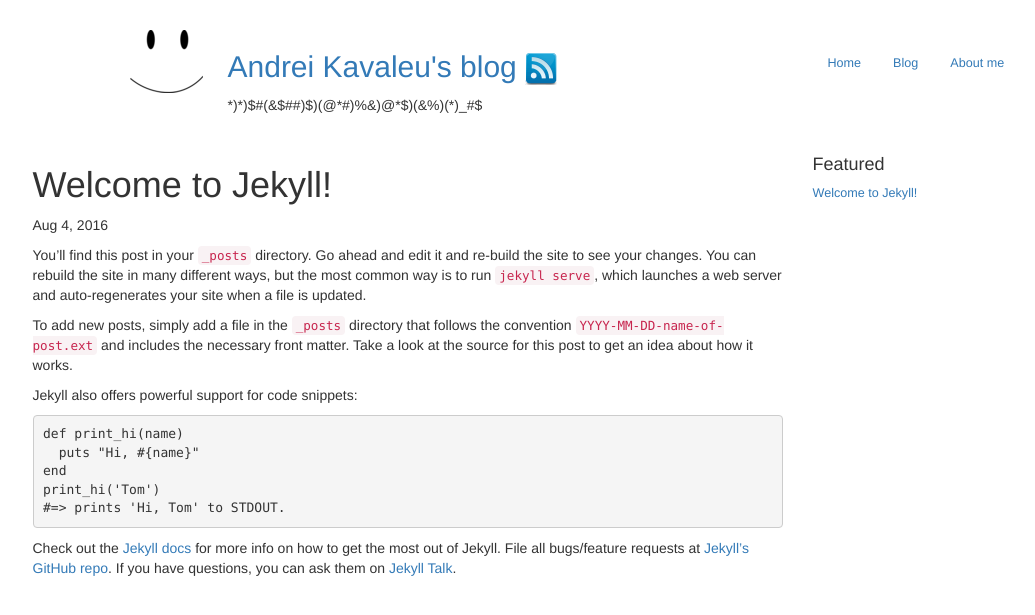
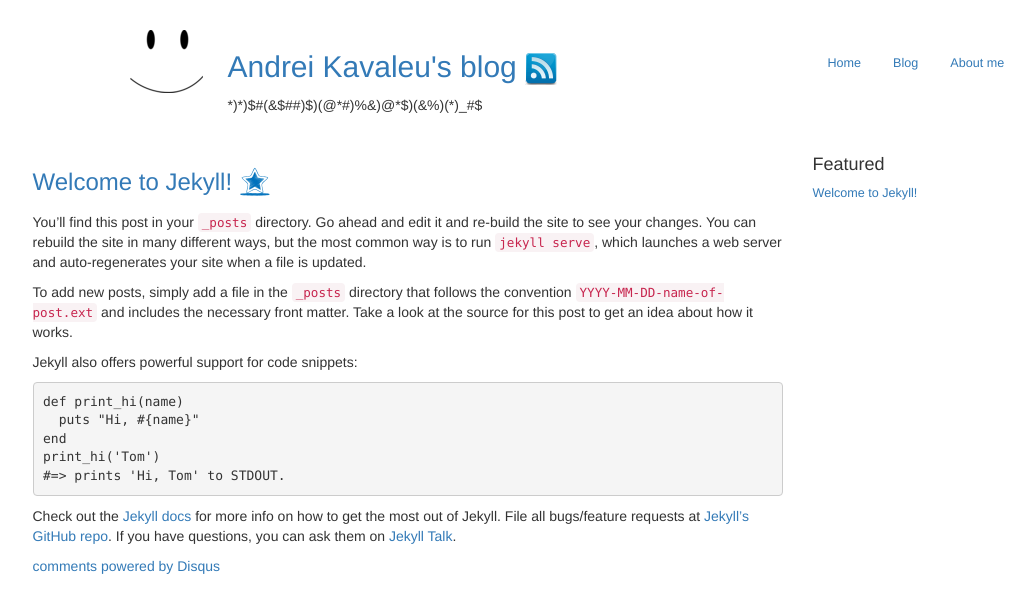
Before and after one commit to akava/akava.github.io, a Jekyll site: the page built from _posts/2016-08-04-welcome-to-jekyll.markdown, in a window 1280 px wide. Shown: the top 615 px of the page, without its empty margins (135-1170 px from the left). Built offline with Jekyll 4.4.1, drawn with Linux system fonts in a browser that asks for light colours; nearby versions of some CDN libraries; comment, search, counter and statistics services are not loaded.

Commit message:
Post layout

```diff
--- a/_layouts/post.html
+++ b/_layouts/post.html
@@ -1,15 +1,23 @@
 ---
 layout: default
 ---
-<article class="post" itemscope itemtype="http://schema.org/BlogPosting">
+    <h3>
+        <a href="{{ page.url | prepend: site.baseurl }}">{{ page.title }}</a>
+        {% if page.featured  %}<img class="blue-star" src="{{ site.baseurl }}/img/blue-star-icon.png" title="featured" />{% endif %}
+    </h3>
+    <div>
+        {{ content }}
+    </div>
 
-  <header class="post-header">
-    <h1 class="post-title" itemprop="name headline">{{ page.title }}</h1>
-    <p class="post-meta"><time datetime="{{ page.date | date_to_xmlschema }}" itemprop="datePublished">{{ page.date | date: "%b %-d, %Y" }}</time>{% if page.author %} • <span itemprop="author" itemscope itemtype="http://schema.org/Person"><span itemprop="name">{{ page.author }}</span></span>{% endif %}</p>
-  </header>
+<div id="disqus_thread"></div>
+<script type="text/javascript">
+    var disqus_shortname = 'kavaleu-ru'; // required: replace example with your forum shortname
 
-  <div class="post-content" itemprop="articleBody">
-    {{ content }}
-  </div>
-
-</article>
+    (function() {
+        var dsq = document.createElement('script'); dsq.type = 'text/javascript'; dsq.async = true;
+        dsq.src = '//' + disqus_shortname + '.disqus.com/embed.js';
+        (document.getElementsByTagName('head')[0] || document.getElementsByTagName('body')[0]).appendChild(dsq);
+    })();
+</script>
+<noscript>Please enable JavaScript to view the <a href="http://disqus.com/?ref_noscript">comments powered by Disqus.</a></noscript>
+<a href="http://disqus.com" class="dsq-brlink">comments powered by <span class="logo-disqus">Disqus</span></a>
```
